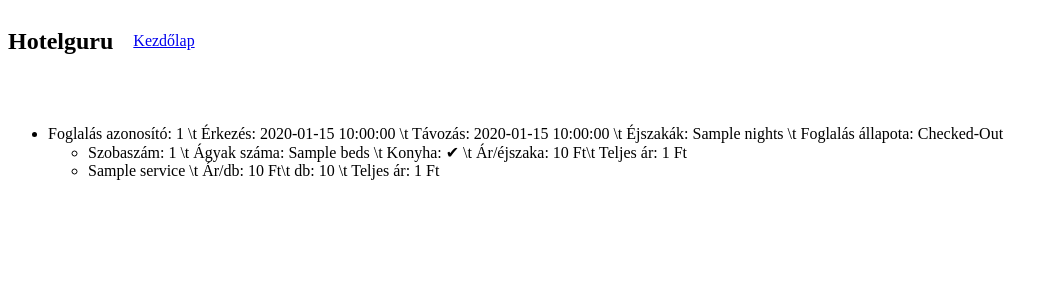
After one commit to ipanraccoon/Hotelguru, a Python web app: template Hotelguru/templates/myreservations.html in a window 1280 px wide. The commit adds this page. Shown: the top 300 px of the page, without its empty margins (0-1059 px from the left). Run offline with Jinja, Linux system fonts and the light colour scheme; the template is opened without the code that fills it: most values are stand-ins (such as "Sample title", 1, 10 or a date in 2020).

Commit message:
Uj menupont: Foglalasaim

```diff
--- a/Hotelguru/templates/layout.html
+++ b/Hotelguru/templates/layout.html
@@ -21,6 +21,7 @@
             {% if user %}
                 <li style="margin-right: 20px;"><a href="/account">Felhasználó</a></li>
                 <li style="margin-right: 20px;"><a href="/personalinvoice">Számla</a></li>
+                <li style="margin-right: 20px;"><a href="/myreservations">Foglalásaim</a></li>
                 {% if 'Recepciós' in roles | map(attribute='name') %}
                     <li style="margin-right: 20px;"><a href="/reception">Recepció</a></li>
                 {% endif %}
--- /dev/null
+++ b/Hotelguru/templates/myreservations.html
@@ -0,0 +1,38 @@
+{% extends "layout.html" %}
+{% block content %}
+
+<p>{{user.name}}</p>
+<br />
+<ul>
+    {% for reservation in myreservations %}
+    <li>
+        Foglalás azonosító: {{reservation.id}} \t
+        Érkezés: {{reservation.reserved_start_date}} \t
+        Távozás: {{reservation.reserved_end_date}} \t
+        Éjszakák: {{reservation.nights}} \t
+        Foglalás állapota: {{reservation.status}}
+    </li>
+    <ul>
+        {% for room in reservation["rooms"] %}
+        <li>
+            Szobaszám: {{room.number}} \t
+            Ágyak száma: {{room.beds}} \t
+            Konyha: {{'✔' if room.kitchen else '✘'}} \t
+            Ár/éjszaka: {{room.price_per_night}} Ft\t
+            Teljes ár: {{room.total_price}} Ft
+        </li>
+        {% endfor %}
+    </ul>
+    <ul>
+        {% for service in reservation["services"] %}
+        <li>
+            {{service.name}} \t
+            Ár/db: {{service.price}} Ft\t
+            db: {{service.quantity}} \t
+            Teljes ár: {{service.total_price}} Ft
+        </li>
+        {% endfor %}
+    </ul>
+    {% endfor %}
+</ul>
+{% endblock %}
```
Also changed, not shown: Hotelguru/blueprints/main/routes.py (+14 -0 lines), 1 other file.
